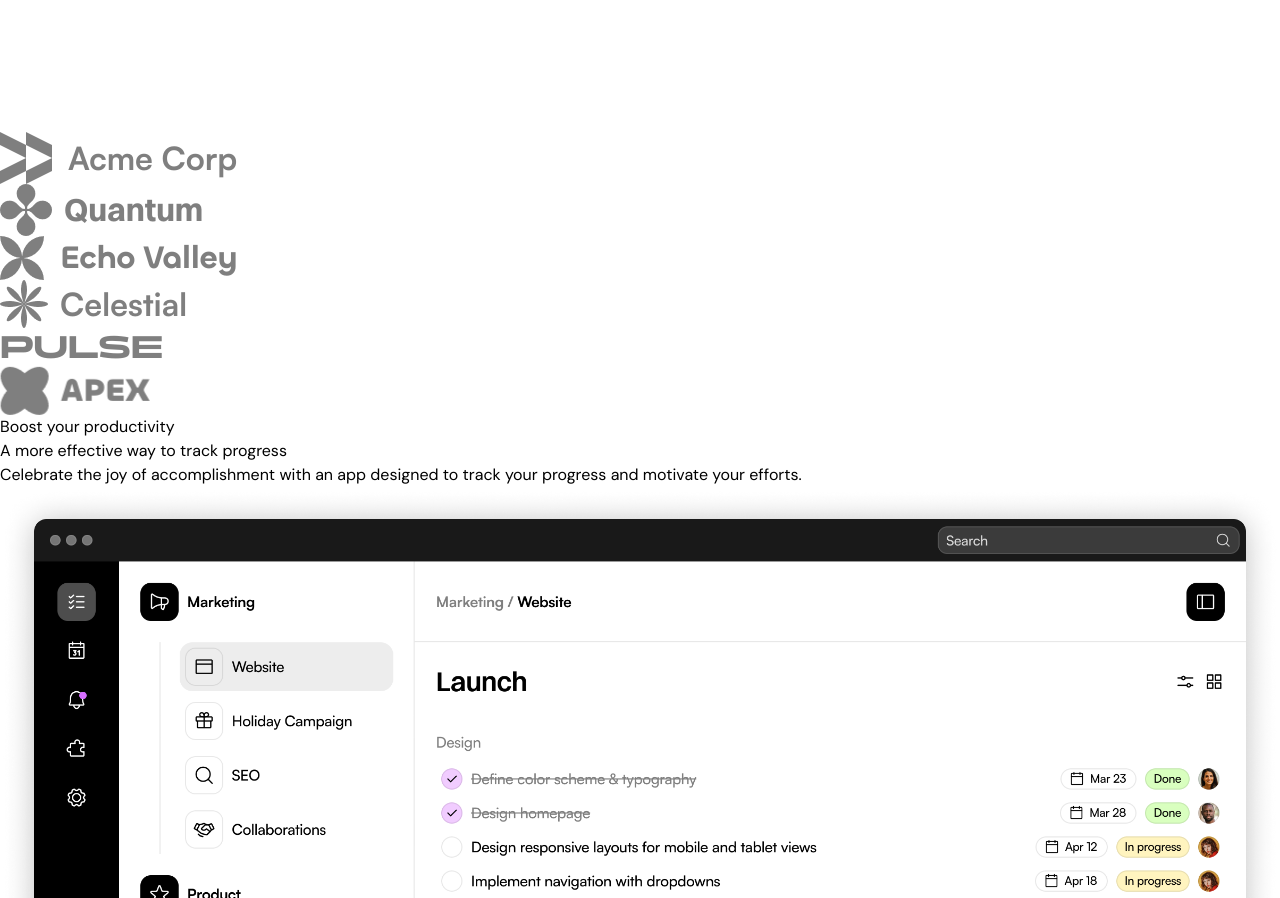
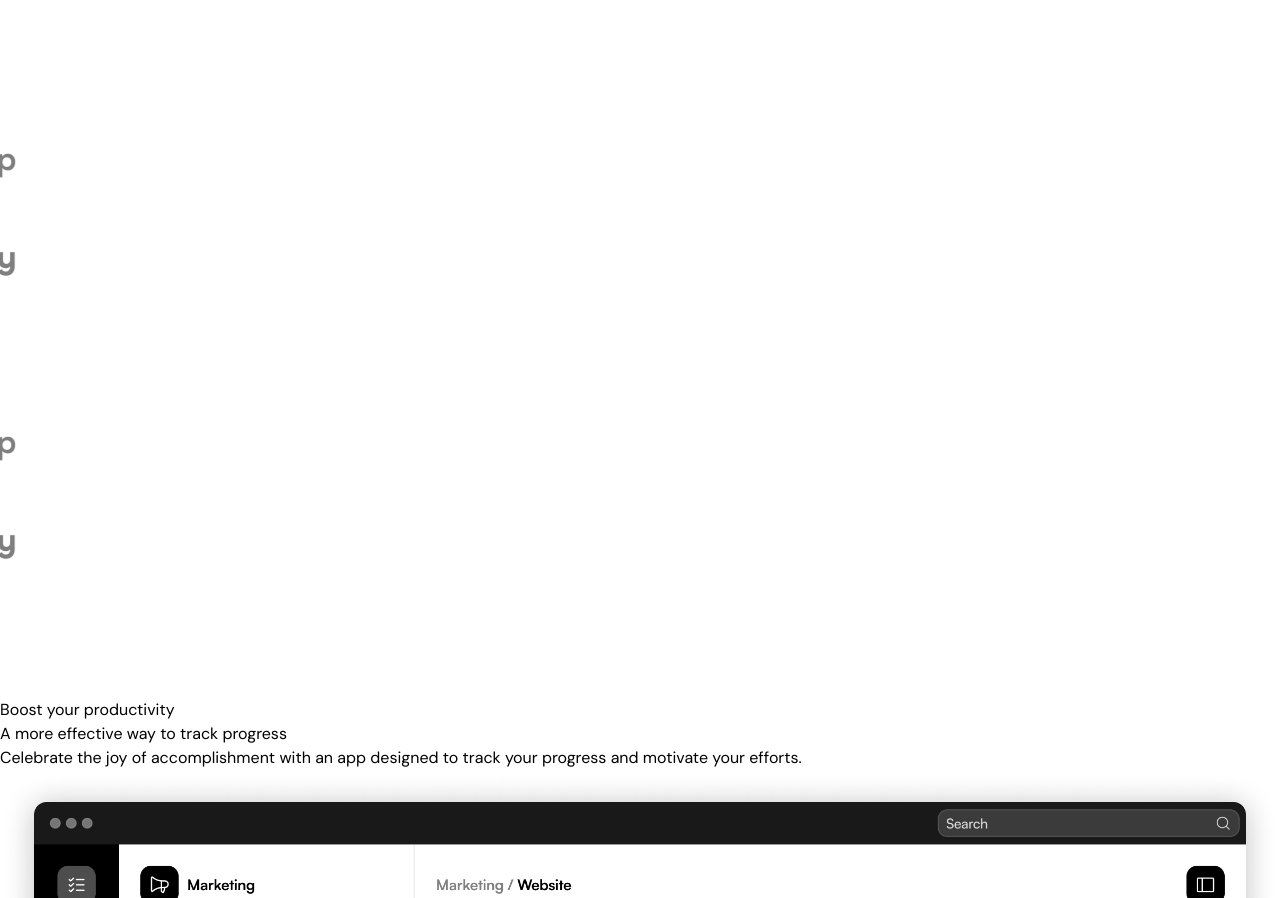
Before and after one commit to navnit-a/saas-landing-page, a Next.js app: page / in a window 1280 px wide. Shown: the part 4680-5578 px from the top of the page. Built offline with nearby package versions, Linux system fonts and the light colour scheme.

Commit message:
Logo animation

```diff
--- a/src/sections/Hero.tsx
+++ b/src/sections/Hero.tsx
@@ -10,7 +10,7 @@ import {
   useScroll,
   useTransform,
 } from 'framer-motion';
-import { use, useRef } from 'react';
+import { useRef } from 'react';
 
 export const Hero = () => {
   const heroRef = useRef(null);
--- a/src/sections/LogoTicker.tsx
+++ b/src/sections/LogoTicker.tsx
@@ -1,3 +1,4 @@
+'use client';
 import acmeLogo from '@/assets/logo-acme.png';
 import quantumLogo from '@/assets/logo-quantum.png';
 import echoLogo from '@/assets/logo-echo.png';
@@ -5,28 +6,42 @@ import celestialLogo from '@/assets/logo-celestial.png';
 import pulseLogo from '@/assets/logo-pulse.png';
 import apexLogo from '@/assets/logo-apex.png';
 import Image from 'next/image';
+import { motion } from 'framer-motion';
+
+const logos = [
+  acmeLogo,
+  quantumLogo,
+  echoLogo,
+  celestialLogo,
+  pulseLogo,
+  apexLogo,
+];
 
 export const LogoTicker = () => {
   return (
-    <div className="bg-white py-8 md:py-12 lg:py-12">
+    <div className="w-full bg-white py-8">
       <div className="container">
-        <div className="overflow-hidden [mask-image:linear-gradient(to_right,transparent,black,transparent)]">
-          <div className="flex flex-none gap-14">
-            <Image src={acmeLogo} alt="acem" className="logo-ticker-image" />
-            <Image
-              src={quantumLogo}
-              alt="quantum"
-              className="logo-ticker-image"
-            />
-            <Image src={echoLogo} alt="echo" className="logo-ticker-image" />
-            <Image
-              src={celestialLogo}
-              alt="celestial"
-              className="logo-ticker-image"
-            />
-            <Image src={pulseLogo} alt="pulse" className="logo-ticker-image" />
-            <Image src={apexLogo} alt="apex" className="logo-ticker-image" />
-          </div>
+        <div className="flex overflow-hidden [mask-image:linear-gradient(to_right,transparent,black,transparent)]">
+          <motion.div
+            className="flex flex-none gap-14 pr-14"
+            animate={{
+              translateX: '-50%',
+            }}
+            transition={{
+              repeat: Infinity,
+              repeatType: 'loop',
+              duration: 20,
+              ease: 'linear',
+            }}
+          >
+            {logos.concat(logos).map((logo, idx) => (
+              <Image
+                src={logo}
+                alt={`logo ${idx + 1}`}
+                className="h-8 w-auto"
+              />
+            ))}
+          </motion.div>
         </div>
       </div>
     </div>
--- a/src/sections/Testimonials.tsx
+++ b/src/sections/Testimonials.tsx
@@ -94,9 +94,7 @@ const TestimonialColumn = (props: {
           />
           <div className="flex flex-col">
             <div className="font-medium leading-5 tracking-tight">{name}</div>
-            <div leading-5 tracking-tight>
-              {username}
-            </div>
+            <div className="leading-5 tracking-tight">{username}</div>
           </div>
         </div>
       </div>
```
